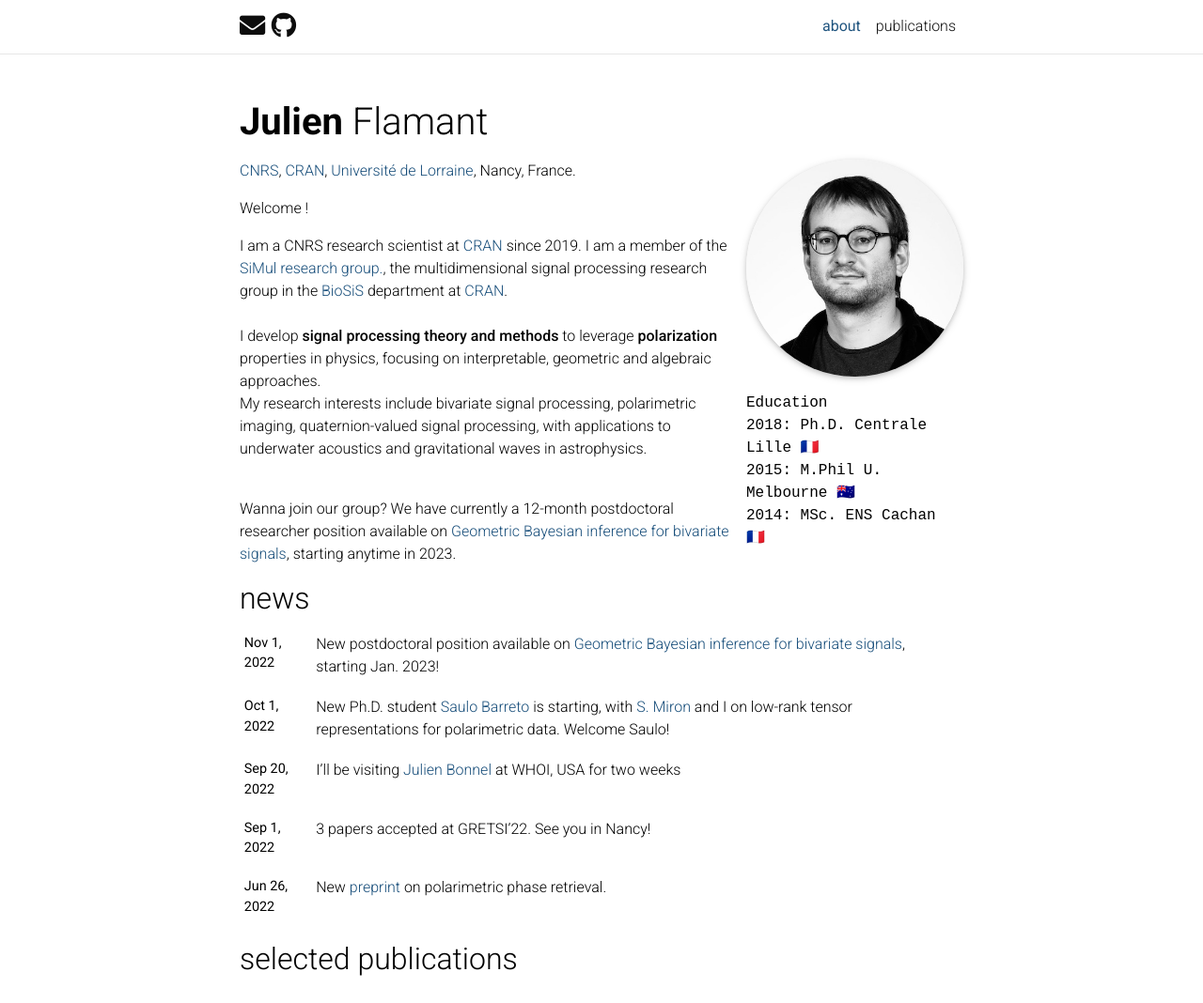
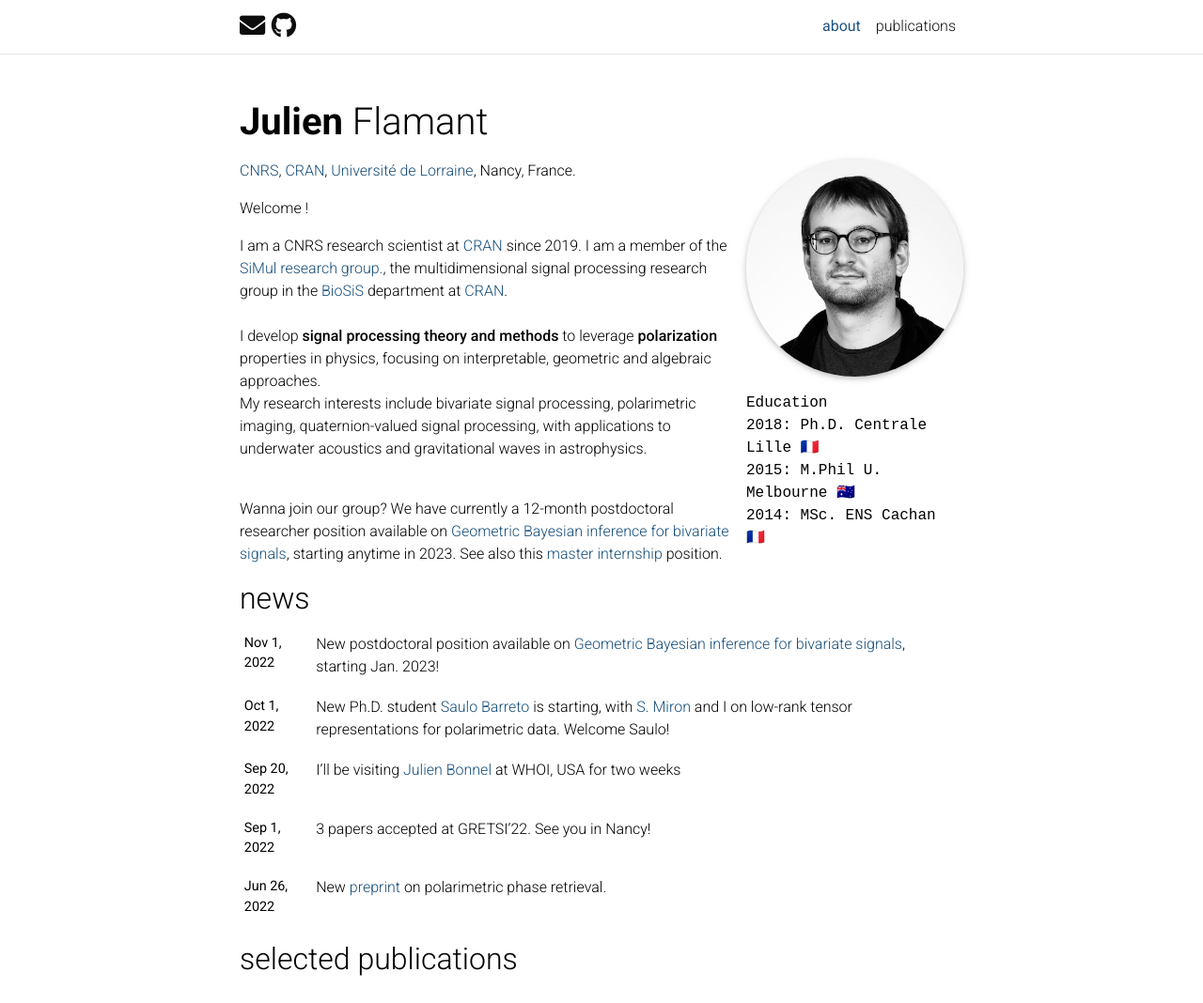
Before and after one commit to jflamant/jflamant.github.io, a Jekyll site: the page built from _pages/about.md, in a window 1280 px wide and 1338 px high, cut to the strip 0-1068 px from the top of the window. Shown: the whole strip at 94% size. Built offline with Jekyll 4.4.1, drawn with Linux system fonts in a browser that asks for light colours; full-size pictures stand in for the smaller copies a plugin makes; comment, search, counter and statistics services are not loaded; a style sheet for code colours, icons or effects is not loaded.

Commit message:
add internship

```diff
--- a/_pages/about.md
+++ b/_pages/about.md
@@ -30,4 +30,4 @@ I develop **signal processing theory and methods** to leverage **polarization**
 <br/>
 My research interests include bivariate signal processing, polarimetric imaging, quaternion-valued signal processing, with applications to underwater acoustics and gravitational waves in astrophysics.
 
-<br/> Wanna join our group? We have currently a 12-month postdoctoral researcher position available on [Geometric Bayesian inference for bivariate signals](/assets/jobs/2023postDocRicochetCRAN.pdf), starting anytime in 2023.
+<br/> Wanna join our group? We have currently a 12-month postdoctoral researcher position available on [Geometric Bayesian inference for bivariate signals](/assets/jobs/2023postDocRicochetCRAN.pdf), starting anytime in 2023. See also this [master internship](/assets/jobs/2023_internshipMaster) position.
```
Also changed, not shown: 1 other file.
